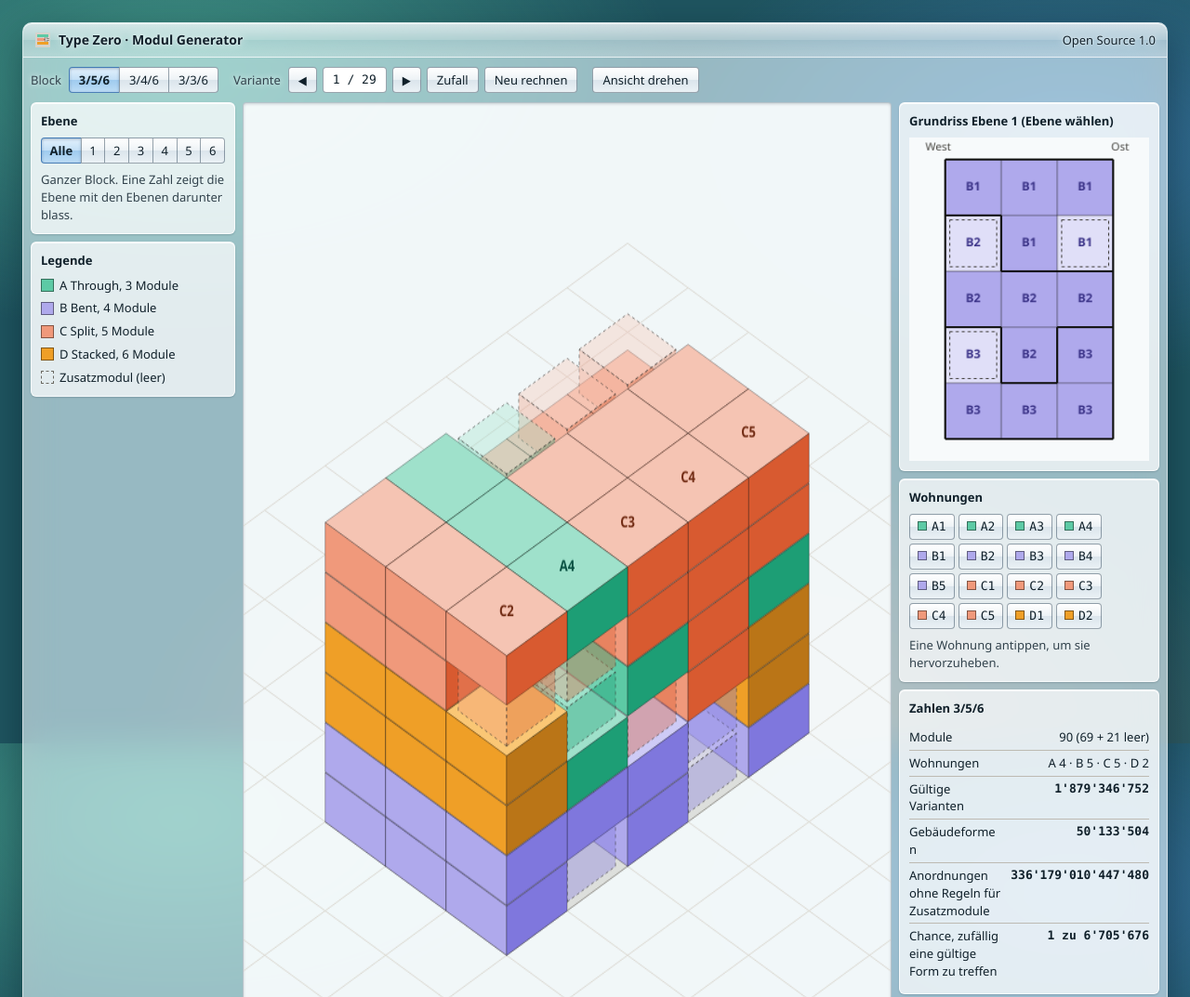
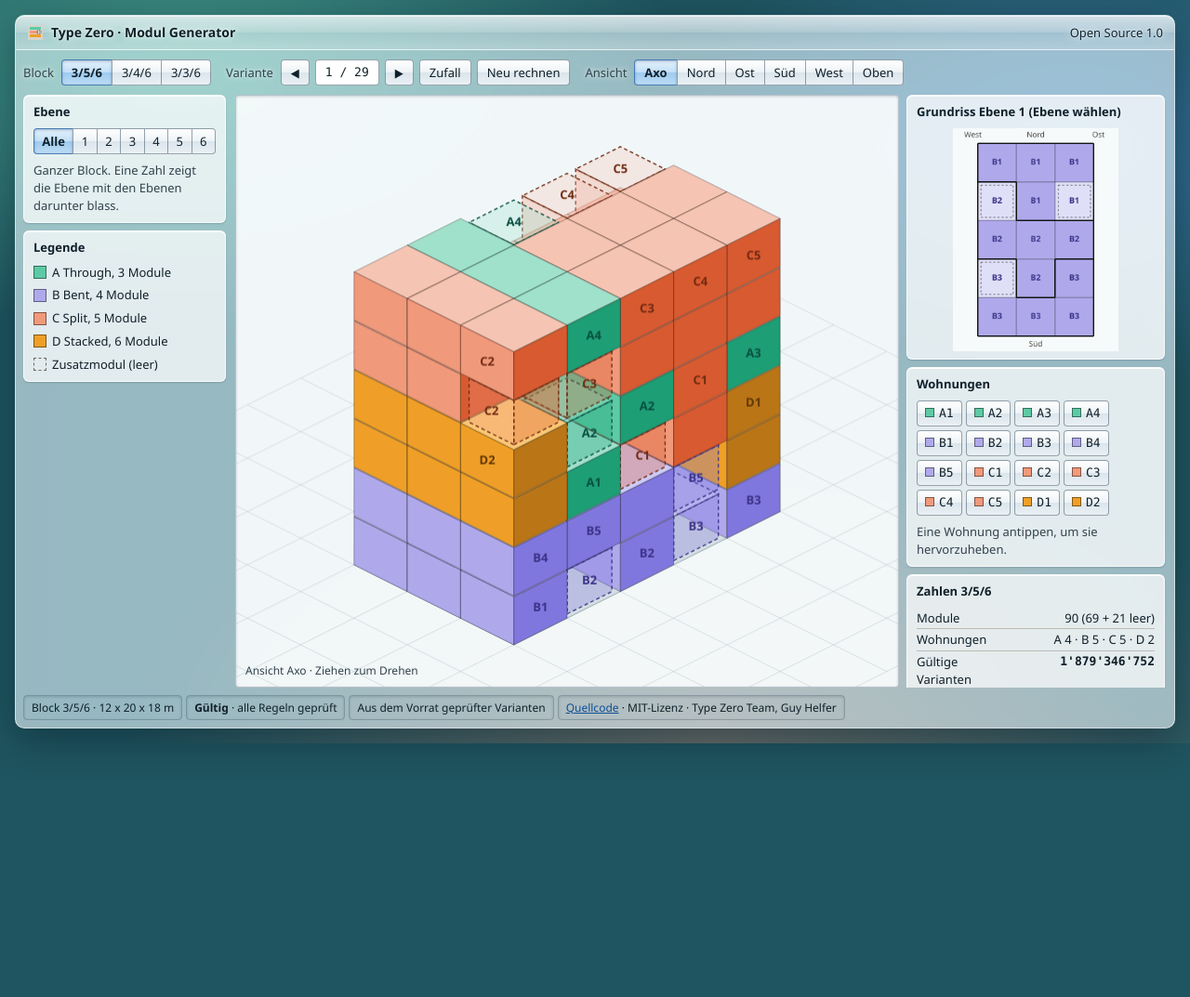
Before and after one commit to typezero-eth/typezero-eth.github.io, a plain HTML site: page index.html in a window 1280 px wide. Shown: the top 1073 px of the page at 93% size. After the commit the page ends 800 px from the top, so only its background shows below. Drawn offline with Linux system fonts and the light colour scheme.

Commit message:
Rückmeldungen: PC ohne Scrollen, Regelwerk verzieht Bild nicht mehr, 360-Grad-Drehen und gerade Ansichten, Hervorhebung durchsichtig, Zusatzmodule beschriftet
Co-Authored-By: Claude Opus 5.5 <noreply@anthropic.com>

```diff
--- a/index.html
+++ b/index.html
@@ -159,7 +159,8 @@ button:focus-visible, canvas:focus-visible { outline: 2px solid var(--fokus); ou
   min-height: 320px;
   height: min(100vw, 70vh);
 }
-.ansicht canvas { position: absolute; inset: 0; display: block; width: 100%; height: 100%; }
+.ansicht canvas { position: absolute; inset: 0; display: block; width: 100%; height: 100%; touch-action: none; cursor: grab; }
+.ansicht canvas:active { cursor: grabbing; }
 .ansicht .hinweis {
   position: absolute; left: 10px; bottom: 8px;
   font-size: 12px; color: var(--grau-text);
@@ -205,14 +206,20 @@ details.regeln li + li { margin-top: 4px; }
 
 /* Laptop und grösser: Palette links, Ansicht Mitte, Info rechts */
 @media (min-width: 900px) {
-  body { font-size: 13px; padding: 24px; }
+  /* Alles passt in den Bildschirm: die Seite scrollt nicht, nur eine
+     zu volle Seitenspalte scrollt in sich */
+  body { font-size: 13px; padding: 16px; height: 100vh; overflow: hidden; }
   .fenster.erhaben { border-radius: 10px; box-shadow: 0 12px 40px rgba(5, 25, 35, 0.45), inset 0 1px 0 rgba(255,255,255,0.7); }
-  .fenster { max-width: 1320px; min-height: calc(100vh - 48px); }
+  .fenster { max-width: 1440px; height: calc(100vh - 32px); min-height: 0; }
   button, .knopf { min-height: 28px; min-width: 28px; font-size: 13px; padding: 0 10px; }
   .wohnungen button { min-width: 36px; }
-  .arbeit { grid-template-columns: 220px minmax(0, 1fr) 280px; }
-  .ansicht { height: auto; min-height: 560px; order: 0; }
-  .spalte { display: flex; flex-direction: column; gap: 8px; }
+  .arbeit { grid-template-columns: 220px minmax(0, 1fr) 280px; grid-template-rows: minmax(0, 1fr); align-content: stretch; min-height: 0; }
+  .ansicht { height: auto; min-height: 0; order: 0; }
+  .spalte { display: flex; flex-direction: column; gap: 8px; overflow-y: auto; min-height: 0; padding-right: 2px; }
+  .spalte > * { flex: none; }
+  .grundriss { max-height: 30vh; width: auto; max-width: 100%; }
+  .feld { padding: 8px 10px; }
+  .zahlen td { padding: 2px 0; }
   .spalte > * { order: 0 !important; }
   .spalte:first-child { order: -1; }
   .legende { grid-template-columns: 1fr; }
@@ -251,7 +258,8 @@ details.regeln li + li { margin-top: 4px; }
       <button id="neu">Neu rechnen</button>
     </div>
     <div class="gruppe">
-      <button id="drehen">Ansicht drehen</button>
+      <span class="bez">Ansicht</span>
+      <div class="segmente" id="ansichten"></div>
     </div>
   </div>
 
@@ -350,7 +358,8 @@ const zustand = {
   groesse: '3/5/6',
   index: 0,         // welche Variante
   ebene: -1,        // -1 = alle Ebenen, sonst 0 bis 5
-  drehung: 0,       // 0 bis 3, je 90 Grad
+  alpha: 315,       // Kamera: Himmelsrichtung in Grad
+  phi: 30,          // Kamera: Neigung in Grad
   wahl: -1,         // hervorgehobene Wohnung
   rechnet: false,
 };
@@ -374,19 +383,33 @@ function namen(wohnungen) {
 }
 
 /* ------------------------------------------------------------------
-   3D-Ansicht (isometrisch, Maleralgorithmus: hinten zuerst)
+   3D-Ansicht: frei drehbar (Ziehen) und gerade Ansichten.
+   Parallelprojektion, Maleralgorithmus: hinten zuerst.
+   Weltachsen: x nach Osten, y nach Süden (y = 0 ist die Nordseite),
+   z Ebenen nach oben.
    ------------------------------------------------------------------ */
 const bild = $('bild'), stift = bild.getContext('2d');
-const C30 = Math.cos(Math.PI / 6);
+const HZ = 0.75;   // Ebenenhöhe 3 m zu Modulbreite 4 m
 
-// Quader um 90 Grad drehen, so oft wie zustand.drehung
-function drehe(x0, y0, x1, y1) {
-  let { NX: B, NY: T } = masse();
-  for (let r = 0; r < zustand.drehung; r++) {
-    [x0, y0, x1, y1] = [y0, B - x1, y1, B - x0];
-    [B, T] = [T, B];
-  }
-  return [x0, y0, x1, y1];
+// Kamera: alpha = Himmelsrichtung, aus der man schaut (0 Nord, 90 Ost,
+// 180 Süd, 270 West), phi = Neigung (0 waagrecht, 90 von oben)
+const ANSICHTEN = {
+  Axo:  { alpha: 315, phi: 30 },
+  Nord: { alpha: 0,   phi: 0 },
+  Ost:  { alpha: 90,  phi: 0 },
+  Süd:  { alpha: 180, phi: 0 },
+  West: { alpha: 270, phi: 0 },
+  Oben: { alpha: 180, phi: 90 },
+};
+
+function kamera() {
+  const a = zustand.alpha * Math.PI / 180, p = zustand.phi * Math.PI / 180;
+  const fE = -Math.sin(a), fN = -Math.cos(a);          // Blickrichtung waagrecht
+  return {
+    rE: fN, rN: -fE, fE, fN,                            // rechts und vorwärts
+    cp: Math.cos(p), sp: Math.sin(p),
+    zur: [Math.sin(a) * Math.cos(p), Math.cos(a) * Math.cos(p), Math.sin(p)],  // zur Kamera
+  };
 }
 
 function zeichneAnsicht() {
@@ -399,97 +422,176 @@ function zeichneAnsicht() {
   if (!v) return;
 
   const { NX, NY, NZ } = masse();
-  const gedreht = zustand.drehung % 2 === 1;
-  const B = gedreht ? NY : NX, T = gedreht ? NX : NY;
-  const HZ = 0.75;   // Ebenenhöhe 3 m zu Modulbreite 4 m
+  const K = kamera();
+  const cx = NX / 2, cy = NY / 2, cz = NZ * HZ / 2;
 
-  // Massstab und Lage: die Ecken des Blocks (mit Laubengängen) passen in die Fläche
-  const roh = (x, y, z) => [(-x + y) * C30, -z * HZ + (-x - y) * 0.5];
-  const ecken = [];
-  for (const x of [-0.3, B + 0.3]) for (const y of [-0.3, T + 0.3]) for (const z of [0, NZ]) ecken.push(roh(x, y, z));
-  const minX = Math.min(...ecken.map(e => e[0])), maxX = Math.max(...ecken.map(e => e[0]));
-  const minY = Math.min(...ecken.map(e => e[1])), maxY = Math.max(...ecken.map(e => e[1]));
-  const S = Math.min(w / (maxX - minX), h / (maxY - minY)) * 0.86;
-  const ox = w / 2 - (minX + maxX) / 2 * S, oy = h / 2 - (minY + maxY) / 2 * S;
-  const P = (x, y, z) => { const r = roh(x, y, z); return [ox + r[0] * S, oy + r[1] * S]; };
+  // Massstab aus der Raumdiagonale: beim Drehen bleibt die Grösse gleich
+  const radius = Math.sqrt(NX * NX + NY * NY + (NZ * HZ) ** 2) / 2;
+  const S = Math.min(w, h) / (2 * radius) * 0.94;
+  const ox = w / 2, oy = h / 2;
 
-  function flaeche(pkt, farbe, deck, gestrichelt) {
+  // Punkt (x, y, Höhe) auf den Bildschirm, dazu die Tiefe
+  function P(x, y, zh) {
+    const e = x - cx, n = cy - y, hh = zh - cz;
+    const u = e * K.rE + n * K.rN, vw = e * K.fE + n * K.fN;
+    return [ox + u * S, oy - (hh * K.cp + vw * K.sp) * S, vw * K.cp - hh * K.sp];
+  }
+  const tiefe = (x, y, zh) => P(x, y, zh)[2];
+
+  function flaeche(pkt, farbe, deck, linie) {
     stift.beginPath();
     pkt.forEach((p, i) => i ? stift.lineTo(p[0], p[1]) : stift.moveTo(p[0], p[1]));
     stift.closePath();
     stift.globalAlpha = deck; stift.fillStyle = farbe; stift.fill(); stift.globalAlpha = 1;
-    stift.setLineDash(gestrichelt ? [3, 3] : []);
-    stift.strokeStyle = gestrichelt ? 'rgba(60,58,54,0.7)' : 'rgba(0,0,0,0.38)';
-    stift.lineWidth = 0.8; stift.stroke(); stift.setLineDash([]);
+    stift.setLineDash(linie.strich ? [4, 3] : []);
+    stift.strokeStyle = linie.farbe; stift.lineWidth = linie.breite;
+    stift.stroke(); stift.setLineDash([]);
   }
-  function quader(q, farbe, deck, gestrichelt, text, textfarbe) {
-    const [x0, y0, x1, y1] = q.box, z0 = q.z0, z1 = q.z1;
-    flaeche([P(x0, y0, z1), P(x1, y0, z1), P(x1, y1, z1), P(x0, y1, z1)], farbe[0], deck, gestrichelt);
-    flaeche([P(x0, y0, z0), P(x1, y0, z0), P(x1, y0, z1), P(x0, y0, z1)], farbe[1], deck, gestrichelt);
-    flaeche([P(x0, y0, z0), P(x0, y1, z0), P(x0, y1, z1), P(x0, y0, z1)], farbe[2], deck, gestrichelt);
-    if (text) {
-      const p = P((x0 + x1) / 2, (y0 + y1) / 2, z1);
+
+  // Die sechs Flächen eines Quaders; n = Normale (Ost, Nord, oben),
+  // nb = Richtung zur Nachbarzelle im Raster (x, y, z)
+  function flaechen(b) {
+    const [x0, y0, x1, y1, z0, z1] = b;
+    return [
+      { n: [0, 0, 1],  ton: 0, nb: [0, 0, 1],  p: [[x0, y0, z1], [x1, y0, z1], [x1, y1, z1], [x0, y1, z1]] },
+      { n: [0, 0, -1], ton: 0, nb: [0, 0, -1], p: [[x0, y0, z0], [x1, y0, z0], [x1, y1, z0], [x0, y1, z0]] },
+      { n: [0, 1, 0],  ton: 1, nb: [0, -1, 0], p: [[x0, y0, z0], [x1, y0, z0], [x1, y0, z1], [x0, y0, z1]] },
+      { n: [0, -1, 0], ton: 1, nb: [0, 1, 0],  p: [[x0, y1, z0], [x1, y1, z0], [x1, y1, z1], [x0, y1, z1]] },
+      { n: [1, 0, 0],  ton: 2, nb: [1, 0, 0],  p: [[x1, y0, z0], [x1, y1, z0], [x1, y1, z1], [x1, y0, z1]] },
+      { n: [-1, 0, 0], ton: 2, nb: [-1, 0, 0], p: [[x0, y0, z0], [x0, y1, z0], [x0, y1, z1], [x0, y0, z1]] },
+    ];
+  }
+  const zurKamera = f => f.n[0] * K.zur[0] + f.n[1] * K.zur[1] + f.n[2] * K.zur[2];
+  const mitte = f => f.p.reduce((s, q) => [s[0] + q[0] / 4, s[1] + q[1] / 4, s[2] + q[2] / 4], [0, 0, 0]);
+
+  function quader(b, farbe, deck, linie, text, textfarbe, textFlaeche) {
+    for (const f of flaechen(b)) {
+      if (zurKamera(f) <= 1e-6) continue;
+      flaeche(f.p.map(q => P(...q)), farbe[f.ton], deck, linie);
+    }
+    if (text && textFlaeche) {
+      const p = P(...mitte(textFlaeche));
       stift.font = 'bold ' + Math.max(9, Math.min(13, S * 0.22)) + 'px ' + getComputedStyle(document.body).fontFamily;
       stift.textAlign = 'center'; stift.textBaseline = 'middle';
-      stift.globalAlpha = deck < 0.3 ? 0.4 : 1; stift.fillStyle = textfarbe;
-      stift.fillText(text, p[0], p[1]); stift.globalAlpha = 1;
+      stift.fillStyle = textfarbe;
+      stift.fillText(text, p[0], p[1]);
     }
   }
 
-  // Bodenraster
-  stift.strokeStyle = '#dcdad3'; stift.lineWidth = 1;
-  const rand = 4;
-  for (let i = -rand; i <= B + rand; i++) {
-    const a = P(i, -rand, 0), b = P(i, T + rand, 0);
-    stift.beginPath(); stift.moveTo(a[0], a[1]); stift.lineTo(b[0], b[1]); stift.stroke();
-  }
-  for (let j = -rand; j <= T + rand; j++) {
-    const a = P(-rand, j, 0), b = P(B + rand, j, 0);
-    stift.beginPath(); stift.moveTo(a[0], a[1]); stift.lineTo(b[0], b[1]); stift.stroke();
+  // Bodenraster (nur wenn man von schräg oben schaut)
+  if (zustand.phi > 4) {
+    stift.strokeStyle = 'rgba(40, 70, 90, 0.13)'; stift.lineWidth = 1;
+    const rand = 4;
+    for (let i = -rand; i <= NX + rand; i++) {
+      const a = P(i, -rand, 0), b = P(i, NY + rand, 0);
+      stift.beginPath(); stift.moveTo(a[0], a[1]); stift.lineTo(b[0], b[1]); stift.stroke();
+    }
+    for (let j = -rand; j <= NY + rand; j++) {
+      const a = P(-rand, j, 0), b = P(NX + rand, j, 0);
+      stift.beginPath(); stift.moveTo(a[0], a[1]); stift.lineTo(b[0], b[1]); stift.stroke();
+    }
   }
   // Grundfläche des Blocks
-  flaeche([P(0, 0, 0), P(B, 0, 0), P(B, T, 0), P(0, T, 0)], '#c9c7bf', 0.5, false);
+  flaeche([P(0, 0, 0), P(NX, 0, 0), P(NX, NY, 0), P(0, NY, 0)], '#9fb3bd', 0.35, { farbe: 'rgba(40,70,90,0.3)', breite: 1 });
 
   const sichtbar = z => zustand.ebene < 0 || z <= zustand.ebene;
   const blass = z => zustand.ebene >= 0 && z < zustand.ebene;
-  const teile = [];
   const nm = namen(v.wohnungen);
+  const gewaehlt = zustand.wahl >= 0;
 
-  // Welche Zellen sind sichtbar belegt? Beschriftet wird nur ein Modul,
-  // dessen Deckfläche frei liegt.
   const belegt = new Set();
   v.wohnungen.forEach(wo => wo.module.concat(wo.zusatz).forEach(([x, y, z]) => { if (sichtbar(z)) belegt.add(x + ',' + y + ',' + z); }));
+  const frei = (x, y, z, d) => !belegt.has((x + d[0]) + ',' + (y + d[1]) + ',' + (z + d[2]));
 
+  // Beschriftung: die freiliegende Fläche, die am meisten zur Kamera zeigt und am nächsten ist
+  function beschriftung(zellen, box) {
+    let best = null;
+    for (const [x, y, z] of zellen) {
+      if (!sichtbar(z) || blass(z)) continue;
+      for (const f of flaechen(box(x, y, z))) {
+        const k = zurKamera(f);
+        if (k < 0.35 || !frei(x, y, z, f.nb)) continue;
+        const t = tiefe(...mitte(f)) - k * 0.5;
+        if (!best || t < best.t) best = { t, zelle: [x, y, z], f };
+      }
+    }
+    return best;
+  }
+
+  const hinten = [], vorne = [];   // vorne: die gewählte Wohnung, zuletzt gezeichnet
   v.wohnungen.forEach((wo, i) => {
-    const ab = zustand.wahl >= 0 && zustand.wahl !== i;
-    // Beschriftung auf dem vordersten Modul mit freier Deckfläche
-    let oben = null, obenK = 0;
-    for (const [x, y, z] of wo.module) {
-      if (!sichtbar(z) || belegt.has(x + ',' + y + ',' + (z + 1))) continue;
-      const q = { box: drehe(x, y, x + 1, y + 1), z0: z * HZ, z1: (z + 0.98) * HZ };
-      const k = q.box[0] + q.box[1] - z * 10;
-      if (!oben || k < obenK) { oben = [x, y, z]; obenK = k; }
-    }
+    const ab = gewaehlt && zustand.wahl !== i;
+    const liste = gewaehlt && !ab ? vorne : hinten;
+    const modulBox = (x, y, z) => [x, y, x + 1, y + 1, z * HZ, (z + 0.98) * HZ];
+    const zusatzBox = (x, y, z) => [x + 0.08, y + 0.08, x + 0.92, y + 0.92, z * HZ, (z + 0.9) * HZ];
+    const lm = ab ? null : beschriftung(wo.module, modulBox);
+    const lz = ab ? null : beschriftung(wo.zusatz, zusatzBox);
+    const gleich = (l, x, y, z) => l && l.zelle[0] === x && l.zelle[1] === y && l.zelle[2] === z;
+
     for (const [x, y, z] of wo.module) {
       if (!sichtbar(z)) continue;
-      const q = { box: drehe(x, y, x + 1, y + 1), z0: z * HZ, z1: (z + 0.98) * HZ };
-      const grau = ab || blass(z);
-      const istOben = oben && oben[0] === x && oben[1] === y && oben[2] === z;
-      teile.push({ k: q.box[0] + q.box[1] - z, f: () => quader(q, grau ? FARBE.G : FARBE[wo.typ], blass(z) ? 0.18 : ab ? 0.3 : 1, false, istOben && !blass(z) ? nm[i] : '', ab ? TEXT.G : TEXT[wo.typ]) });
+      const b = modulBox(x, y, z), istText = gleich(lm, x, y, z);
+      const farbe = ab || blass(z) ? FARBE.G : FARBE[wo.typ];
+      const deck = blass(z) ? 0.14 : ab ? 0.06 : 1;
+      const linie = ab ? { farbe: 'rgba(40,60,70,0.18)', breite: 0.6 } : { farbe: 'rgba(0,0,0,0.38)', breite: 0.8 };
+      liste.push({ k: tiefe(x + 0.5, y + 0.5, (z + 0.5) * HZ), f: () => quader(b, farbe, deck, linie, istText ? nm[i] : '', TEXT[wo.typ], istText ? lm.f : null) });
     }
+    // Zusatzmodule: Farbe der Wohnung, gestrichelte Kante in ihrer dunklen Farbe, beschriftet
     for (const [x, y, z] of wo.zusatz) {
       if (!sichtbar(z)) continue;
-      const q = { box: drehe(x + 0.1, y + 0.1, x + 0.9, y + 0.9), z0: z * HZ, z1: (z + 0.88) * HZ };
-      const grau = ab || blass(z);
-      teile.push({ k: q.box[0] + q.box[1] - 0.2 - z + 0.001, f: () => quader(q, grau ? FARBE.G : FARBE[wo.typ], blass(z) ? 0.06 : ab ? 0.08 : 0.35, true) });
+      const b = zusatzBox(x, y, z), istText = gleich(lz, x, y, z);
+      const farbe = ab || blass(z) ? FARBE.G : FARBE[wo.typ];
+      const deck = blass(z) ? 0.05 : ab ? 0.03 : 0.3;
+      const linie = ab ? { farbe: 'rgba(40,60,70,0.15)', breite: 0.6, strich: true }
+        : { farbe: blass(z) ? 'rgba(40,60,70,0.3)' : TEXT[wo.typ], breite: blass(z) ? 0.6 : 1.3, strich: true };
+      liste.push({ k: tiefe(x + 0.5, y + 0.5, (z + 0.5) * HZ) - 0.001, f: () => quader(b, farbe, deck, linie, istText ? nm[i] : '', TEXT[wo.typ], istText ? lz.f : null) });
     }
   });
 
-  teile.sort((a, b) => b.k - a.k).forEach(t => t.f());
+  hinten.sort((a, b) => b.k - a.k).forEach(t => t.f());
+  vorne.sort((a, b) => b.k - a.k).forEach(t => t.f());
 
-  $('ansicht-info').textContent = 'Ansicht ' + (zustand.drehung + 1) + ' von 4' +
-    (zustand.ebene >= 0 ? ' · Ebene ' + (zustand.ebene + 1) + ' hervorgehoben' : '');
+  const name = Object.keys(ANSICHTEN).find(n => ANSICHTEN[n].alpha === zustand.alpha && ANSICHTEN[n].phi === zustand.phi);
+  $('ansicht-info').textContent = (name ? 'Ansicht ' + name : 'Freie Ansicht') + ' · Ziehen zum Drehen' +
+    (zustand.ebene >= 0 ? ' · Ebene ' + (zustand.ebene + 1) : '');
+  document.querySelectorAll('#ansichten button').forEach(b => b.setAttribute('aria-pressed', b.textContent === name));
 }
+
+// Weicher Wechsel zu einer geraden Ansicht
+let wechsel = null;
+function geheZu(ziel) {
+  if (wechsel) cancelAnimationFrame(wechsel);
+  const ruhig = window.matchMedia('(prefers-reduced-motion: reduce)').matches;
+  const a0 = zustand.alpha, p0 = zustand.phi;
+  const da = ((ziel.alpha - a0) % 360 + 540) % 360 - 180;   // kürzester Weg
+  const t0 = performance.now(), dauer = ruhig ? 0 : 320;
+  (function schritt(t) {
+    const s = dauer ? Math.min(1, Math.max(0, (t - t0) / dauer)) : 1, e = 1 - Math.pow(1 - s, 4);
+    zustand.alpha = s < 1 ? a0 + da * e : ziel.alpha;
+    zustand.phi = s < 1 ? p0 + (ziel.phi - p0) * e : ziel.phi;
+    zeichneAnsicht();
+    wechsel = s < 1 ? requestAnimationFrame(schritt) : null;
+  })(t0);
+}
+
+// Ziehen mit Maus oder Finger: waagrecht drehen, senkrecht neigen
+(function () {
+  let start = null;
+  bild.addEventListener('pointerdown', e => {
+    if (wechsel) { cancelAnimationFrame(wechsel); wechsel = null; }
+    start = { x: e.clientX, y: e.clientY, a: zustand.alpha, p: zustand.phi };
+    bild.setPointerCapture(e.pointerId);
+  });
+  bild.addEventListener('pointermove', e => {
+    if (!start) return;
+    zustand.alpha = (((start.a - (e.clientX - start.x) * 0.5) % 360) + 360) % 360;
+    zustand.phi = Math.max(0, Math.min(90, start.p + (e.clientY - start.y) * 0.4));
+    zeichneAnsicht();
+  });
+  const ende = () => { start = null; };
+  bild.addEventListener('pointerup', ende);
+  bild.addEventListener('pointercancel', ende);
+})();
 
 /* ------------------------------------------------------------------
    Grundriss der gewählten Ebene (Westen links, Osten rechts)
@@ -519,6 +621,8 @@ function zeichneGrundriss() {
   pstift.font = '11px ' + schrift; pstift.fillStyle = '#4a4944'; pstift.textAlign = 'center'; pstift.textBaseline = 'middle';
   pstift.fillText('West', x0 - gang / 2, 10);
   pstift.fillText('Ost', x0 + NX * zelle + gang / 2, 10);
+  pstift.fillText('Nord', x0 + NX * zelle / 2, 10);
+  pstift.fillText('Süd', x0 + NX * zelle / 2, h - 10);
 
   const nm = namen(v.wohnungen);
   // y = 0 oben gezeichnet
@@ -593,7 +697,7 @@ function baueGroessen() {
   const ort = $('groessen');
   ort.innerHTML = '';
   for (const g in TypeZero.GROESSEN) {
-    const b = knopf(g, () => { zustand.groesse = g; zustand.index = 0; zustand.wahl = -1; if (zustand.drehung) zustand.drehung = 0; alles(); });
+    const b = knopf(g, () => { zustand.groesse = g; zustand.index = 0; zustand.wahl = -1; alles(); });
     b.setAttribute('aria-pressed', g === zustand.groesse);
     ort.appendChild(b);
   }
@@ -685,7 +789,7 @@ $('zufall').onclick = () => {
   let j = zustand.index; while (n > 1 && j === zustand.index) j = Math.floor(Math.random() * n);
   zustand.index = j; zustand.wahl = -1; alles();
 };
-$('drehen').onclick = () => { zustand.drehung = (zustand.drehung + 1) % 4; zeichneAnsicht(); };
+for (const n in ANSICHTEN) $('ansichten').appendChild(knopf(n, () => geheZu(ANSICHTEN[n]), 'Ansicht ' + n));
 
 /* Neu rechnen: der Generator sucht eine neue Variante. Im Web Worker
    bleibt die Seite bedienbar; ohne Worker (Datei lokal geöffnet)
@@ -728,10 +832,11 @@ document.addEventListener('keydown', e => {
   else if (e.key === 'ArrowLeft') $('zurueck').click();
   else if (e.key >= '1' && e.key <= '6') { zustand.ebene = +e.key - 1; alles(); }
   else if (e.key === '0') { zustand.ebene = -1; alles(); }
-  else if (e.key === 'r' || e.key === 'R') $('drehen').click();
+  else if (e.key === 'r' || e.key === 'R') geheZu({ alpha: (Math.round(zustand.alpha / 90) * 90 + 90) % 360, phi: zustand.phi });
 });
 
-window.addEventListener('resize', () => { zeichneAnsicht(); });
+// Neu zeichnen, sobald sich die Grösse der Ansicht ändert (Fenster, aufgeklapptes Regelwerk)
+new ResizeObserver(() => zeichneAnsicht()).observe(bild.parentElement);
 
 // Direkter Link, z. B. ?block=3/4/6&variante=2&ebene=3
 const adresse = new URLSearchParams(location.search);
```
